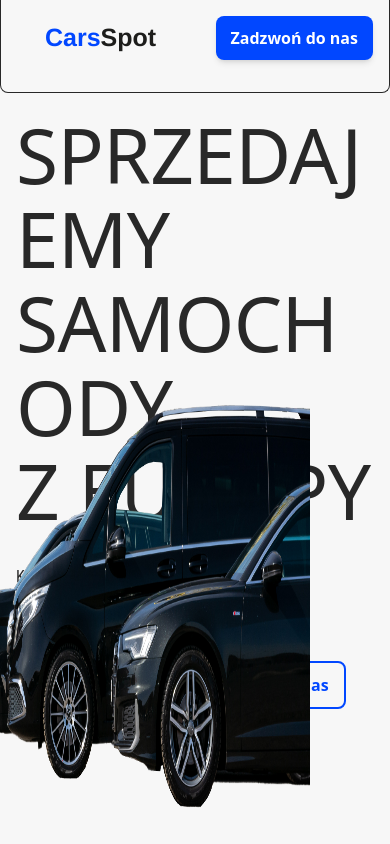
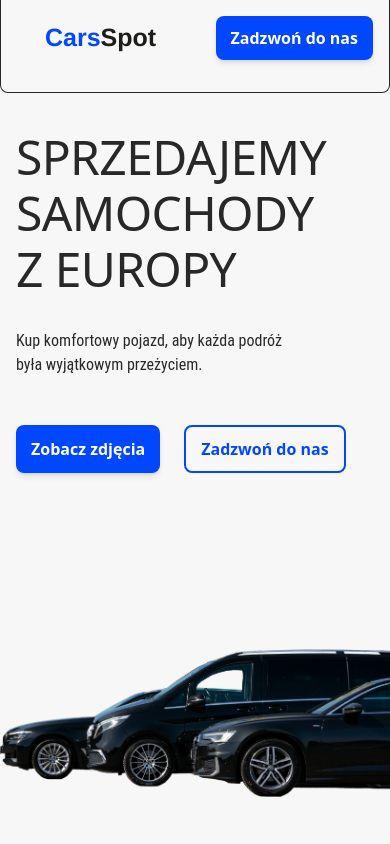
Before and after one commit to Rolero4/demo-site, a Vue app: page /home in a window 390 px wide. Shown: the top 844 px of the page. Built offline with nearby package versions, Linux system fonts and the light colour scheme; some icons are missing.

Commit message:
demo: mobile landing

```diff
--- a/src/components/core/Header.vue
+++ b/src/components/core/Header.vue
@@ -2,7 +2,7 @@
   <header
     class="relative w-full flex items-center justify-between py-4 px-[80px] max-md:px-4 z-10 bg-background-white max-md:border-r max-md:border-l max-md:border-black"
   >
-    <a href="/" class="flex items-center">
+    <a href="/home#" class="flex items-center z-20">
       <v-icon
         name="hi-lightning-bolt"
         scale="1.5"
--- a/src/components/core/LandingSection.vue
+++ b/src/components/core/LandingSection.vue
@@ -1,10 +1,10 @@
 <template>
   <div
-    class="z-10 w-full relative max-md:py-[20px] py-[80px] mb-8 max-w-[1440px] px-[80px] mx-auto max-md:px-4 h-[825px]"
+    class="z-10 w-full relative max-md:py-[20px] py-[80px] mb-8 max-w-[1440px] px-[80px] mx-auto max-md:px-0 h-[825px] max-md:h-[calc(100vh-100px)]"
   >
-    <div class="flex flex-col text-black">
+    <div class="flex flex-col text-black max-md:px-4">
       <h2
-        class="font-bebas text-[76.62px] -tracking-[0.04rem] leading-[83.92px]"
+        class="font-bebas text-[76.62px] -tracking-[0.04rem] leading-[83.92px] max-md:text-[48px] max-md:leading-[56px] mt-4"
       >
         SPRZEDAJEMY SAMOCHODY
         <br />
@@ -30,7 +30,8 @@
     <img
       src="@/assets/images/landing.png"
       alt="landing"
-      class="absolute bottom-[110px] right-[80px] w-[1064px] h-[404px]"
+      loading="lazy"
+      class="absolute bottom-[110px] right-[80px] w-[1064px] h-[404px] max-md:w-screen max-md:h-auto max-md:right-0 max-md:bottom-[40px] object-cover max-md:mt-8"
     />
   </div>
 </template>
@@ -38,7 +39,6 @@
 <script lang="ts">
 import { defineComponent } from "vue";
 import AppButton from "../global/Button.vue";
-import { scrollTo } from "@/helpers/scrollTo";
 
 export default defineComponent({
   name: "AppLandingSection",
@@ -46,8 +46,11 @@ export default defineComponent({
     AppButton,
   },
   methods: {
-    scrollTo(id: string) {
-      scrollTo(id);
+    scrollTo(id: string): void {
+      const element = document.getElementById(id);
+      if (element) {
+        element.scrollIntoView({ behavior: "smooth" });
+      }
     },
   },
 });
--- a/src/components/core/Lines.vue
+++ b/src/components/core/Lines.vue
@@ -4,11 +4,13 @@
       :src="require(`@/assets/svg/${icon_left}`)"
       :alt="icon_left"
       class="absolute top-0 right-[210px] z-20"
+      loading="lazy"
     />
     <img
       :src="require(`@/assets/svg/${icon_right}`)"
       :alt="icon_right"
       class="absolute top-[-10px] right-0 z-20"
+      loading="lazy"
     />
   </div>
 </template>
--- a/src/components/core/Navigation.vue
+++ b/src/components/core/Navigation.vue
@@ -1,27 +1,21 @@
 <template>
   <a
+    href="/home#gallery"
     class="text-black text-paragraph-md font-flex hover:scale-[1.05] z-30 cursor-pointer"
-    @click.prevent="scrollTo('gallery')"
     >Galeria zdjęć</a
   >
   <a
+    href="/home#faq"
     class="text-black text-paragraph-md font-flex hover:scale-[1.05] z-30 cursor-pointer"
-    @click.prevent="scrollTo('faq')"
     >FaQ</a
   >
 </template>
 
 <script lang="ts">
 import { defineComponent } from "vue";
-import { scrollTo } from "@/helpers/scrollTo";
 
 export default defineComponent({
   name: "AppNavigation",
-  methods: {
-    scrollTo(id: string) {
-      scrollTo(id);
-    },
-  },
 });
 </script>
 
--- a/src/components/layout/MobileLayout.vue
+++ b/src/components/layout/MobileLayout.vue
@@ -2,7 +2,7 @@
   <div
     class="flex flex-col relative min-h-screen mx-auto bg-background-white w-full"
   >
-    <div class="sticky top-0 right-0 left-0 flex flex-col z-10">
+    <div class="sticky top-0 right-0 left-0 flex flex-col z-30">
       <AppHeader></AppHeader>
       <AppMobileMenu>
         <AppNavigation></AppNavigation>
--- a/src/helpers/scrollTo.ts
+++ /dev/null
@@ -1,6 +0,0 @@
-export const scrollTo = (id: string): void => {
-  const element = document.getElementById(id);
-  if (element) {
-    element.scrollIntoView({ behavior: "smooth" });
-  }
-};
```
